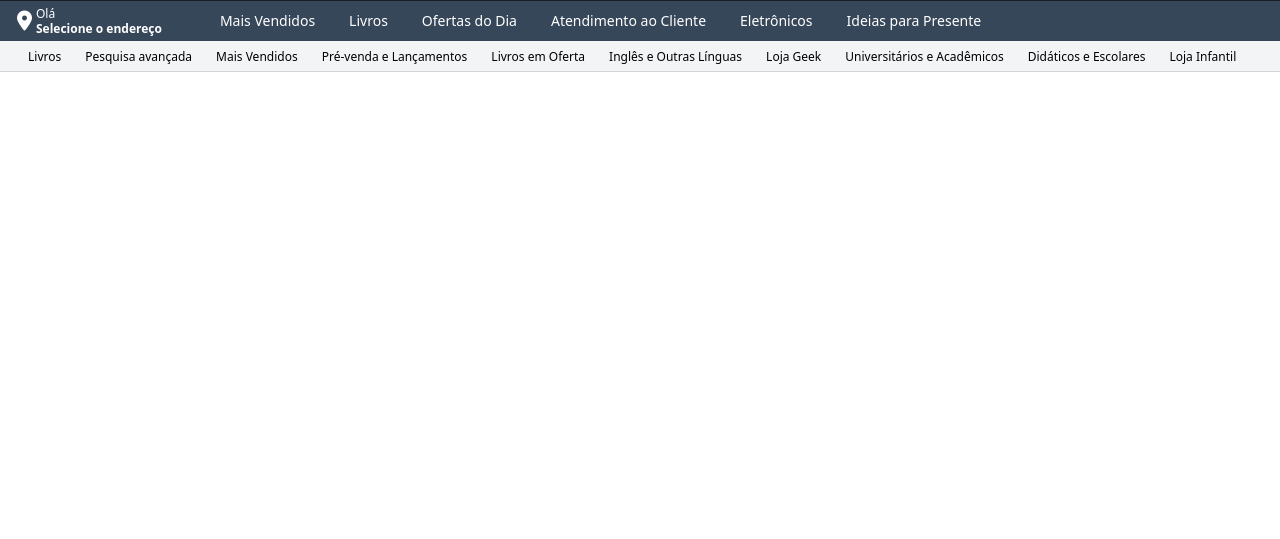
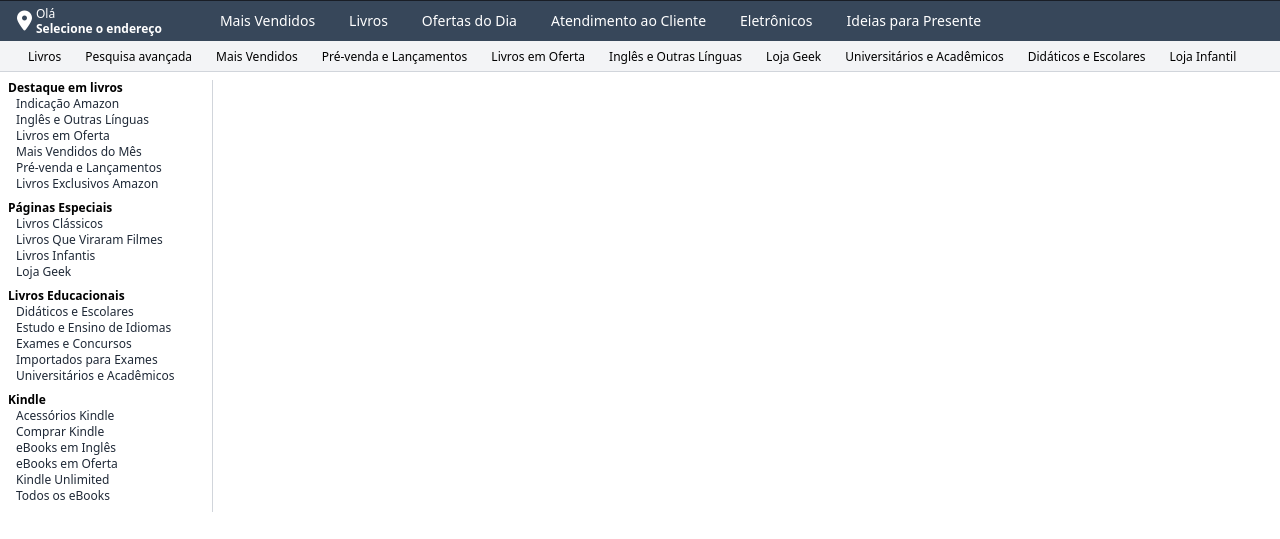
Before and after one commit to carlos-a-reis/amazon-clone-tailwind, a website: page src/index.html in a window 1280 px wide. Shown: the part 65-604 px from the top of the page. Drawn offline with Linux system fonts and the light colour scheme.

Commit message:
feat: cria a barra de navegação lateral do site

```diff
--- a/src/index.html
+++ b/src/index.html
@@ -123,5 +123,89 @@
       </div>
     </div>
   </header>
+  <main>
+    <div class="grid grid-cols-6">
+      <!-- NAVBAR  ESQUERDA-->
+      <div class="col-span-1 hidden md:block pl-2 my-2 border-r border-gray-300 text-xs">
+        <h3 class="font-bold">Destaque em livros</h3>
+        <ul class="pl-2 mb-2">
+          <li class="text-gray-800 hover:text-orange-650">
+            <a href="#">Indicação Amazon</a>
+          </li>
+          <li class="text-gray-800 hover:text-orange-650">
+            <a href="#">Inglês e Outras Línguas</a>
+          </li>
+          <li class="text-gray-800 hover:text-orange-650">
+            <a href="#">Livros em Oferta</a>
+          </li>
+          <li class="text-gray-800 hover:text-orange-650">
+            <a href="#">Mais Vendidos do Mês</a>
+          </li>
+          <li class="text-gray-800 hover:text-orange-650">
+            <a href="#">Pré-venda e Lançamentos</a>
+          </li>
+          <li class="text-gray-800 hover:text-orange-650">
+            <a href="#">Livros Exclusivos Amazon</a>
+          </li>
+        </ul>
+        <h3 class="font-bold">Páginas Especiais</h3>
+        <ul class="pl-2 mb-2">
+          <li class="text-gray-800 hover:text-orange-650">
+            <a href="#">Livros Clássicos</a>
+          </li>
+          <li class="text-gray-800 hover:text-orange-650">
+            <a href="#">Livros Que Viraram Filmes</a>
+          </li>
+          <li class="text-gray-800 hover:text-orange-650">
+            <a href="#">Livros Infantis</a>
+          </li>
+          <li class="text-gray-800 hover:text-orange-650">
+            <a href="#">Loja Geek</a>
+          </li>
+        </ul>
+        <h3 class="font-bold">Livros Educacionais</h3>
+        <ul class="pl-2 mb-2">
+          <li class="text-gray-800 hover:text-orange-650">
+            <a href="#">Didáticos e Escolares</a>
+          </li>
+          <li class="text-gray-800 hover:text-orange-650">
+            <a href="#">Estudo e Ensino de Idiomas</a>
+          </li>
+          <li class="text-gray-800 hover:text-orange-650">
+            <a href="#">Exames e Concursos</a>
+          </li>
+          <li class="text-gray-800 hover:text-orange-650">
+            <a href="#">Importados para Exames</a>
+          </li>
+          <li class="text-gray-800 hover:text-orange-650">
+            <a href="#">Universitários e Acadêmicos</a>
+          </li>
+        </ul>
+        <h3 class="font-bold">Kindle</h3>
+        <ul class="pl-2 mb-2">
+          <li class="text-gray-800 hover:text-orange-650">
+            <a href="#">Acessórios Kindle</a>
+          </li>
+          <li class="text-gray-800 hover:text-orange-650">
+            <a href="#">Comprar Kindle</a>
+          </li>
+          <li class="text-gray-800 hover:text-orange-650">
+            <a href="#">eBooks em Inglês</a>
+          </li>
+          <li class="text-gray-800 hover:text-orange-650">
+            <a href="#">eBooks em Oferta</a>
+          </li>
+          <li class="text-gray-800 hover:text-orange-650">
+            <a href="#">Kindle Unlimited</a>
+          </li>
+          <li class="text-gray-800 hover:text-orange-650">
+            <a href="#">Todos os eBooks</a>
+          </li>
+        </ul>
+      </div>
+      <!-- CONTEUDO DO SITE-->
+      <div class="col-span-5"></div>
+    </div>
+  </main>
 </body>
 </html>
```
Also changed, not shown: src/css/styles.css.
